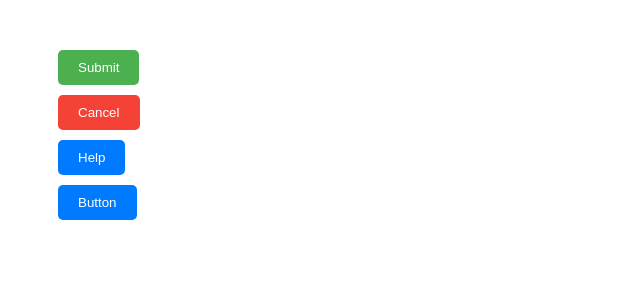
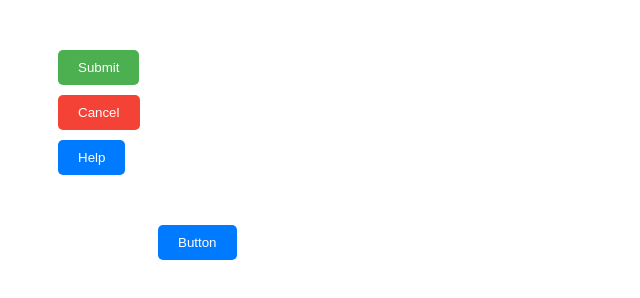
Before and after one commit to MPKreuzberg/webComponentsLearn, a website: page index.html in a window 1280 px wide. Shown: the whole page, without its empty margins (0-640 px from the left). Drawn offline with Linux system fonts and the light colour scheme.

```diff
--- a/index.html
+++ b/index.html
@@ -13,9 +13,10 @@
       <my-button label="Submit" message="Form submitted!"></my-button>
       <my-button label="Cancel" message="Operation canceled!"></my-button>
       <my-button label="Help" message="Help clicked!"></my-button>
+    </div>
+    <div class="button">
       <comp-one label="Button" message="Button Clicked"></comp-one>
     </div>
-
     <!-- JS files -->
     <script src="index.js" type="module"></script>
     <script src="compOne.js" type="module"></script>
--- a/styles.css
+++ b/styles.css
@@ -7,6 +7,10 @@
   margin: 50px; /* Optional: Center the container */
 }
 
+.button {
+  margin-left: 150px;
+}
+
 /* Optional: Add custom styles for components */
 my-button {
   display: block; /* Makes each button take its own row */
```
